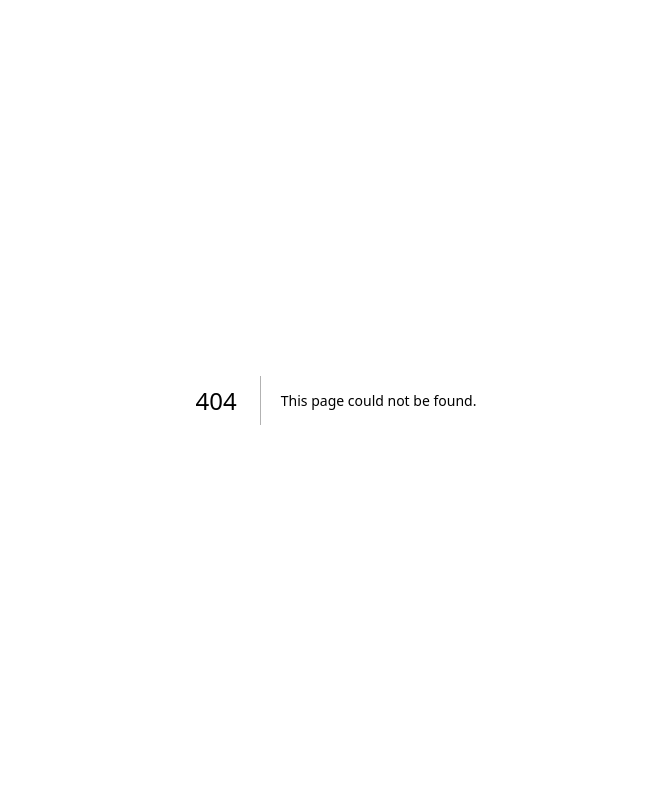
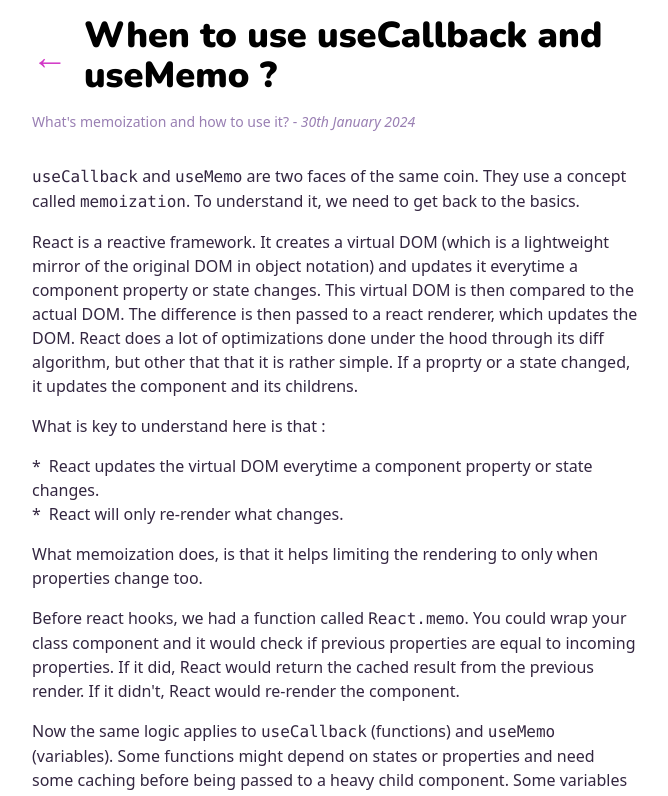
Before and after one commit to FaXaq/website, a Next.js app: page /blog/when-to-use-useCallback-useMemo in a window 1280 px wide. Before the commit this address had no page. Shown: the top 796 px of the page, without its empty margins (304-972 px from the left). Built offline with nearby package versions, Linux system fonts and the light colour scheme.

Commit message:
Article memoization

```diff
--- /dev/null
+++ b/app/blog/when-to-use-useCallback-useMemo/page.mdx
@@ -0,0 +1,27 @@
+import BlogPostLayout from '../components/BlogPostLayout'
+
+export const meta = {
+  title: "When to use useCallback and useMemo ?",
+  description: "What's memoization and how to use it?",
+  creationDate: '01/30/2024',
+  tags: ['react', 'javascript', 'programming', 'english', 'memoization'],
+  published: true
+}
+
+<BlogPostLayout meta={meta}>
+`useCallback` and `useMemo` are two faces of the same coin. They use a concept called `memoization`. To understand it, we need to get back to the basics.
+
+React is a reactive framework. It creates a virtual DOM (which is a lightweight mirror of the original DOM in object notation) and updates it everytime a component property or state changes. This virtual DOM is then compared to the actual DOM. The difference is then passed to a react renderer, which updates the DOM. React does a lot of optimizations done under the hood through its diff algorithm, but other that that it is rather simple. If a proprty or a state changed, it updates the component and its childrens.
+
+What is key to understand here is that :
+- React updates the virtual DOM everytime a component property or state changes.
+- React will only re-render what changes.
+
+What memoization does, is that it helps limiting the rendering to only when properties change too.
+
+Before react hooks, we had a function called `React.memo`. You could wrap your class component and it would check if previous properties are equal to incoming properties. If it did, React would return the cached result from the previous render. If it didn't, React would re-render the component.
+
+Now the same logic applies to `useCallback` (functions) and `useMemo` (variables). Some functions might depend on states or properties and need some caching before being passed to a heavy child component. Some variables might require a complex calculus from states and properties too, which can be interesting to cache.
+
+It is important to understand when to use those memoization functions and do not fall into the root of all evil : premature optimization. Memoization have a cost, and most of the time it is not needed, as any other optimization. What I like to do is do without them, and if I have a component that is heavy and is rendered too many times, I try to fix it first, then I can start thinking about memoizing it. Most of the time, fixing the component solves my issue. And most of the time, there is no performance issue.
+</BlogPostLayout>
```
